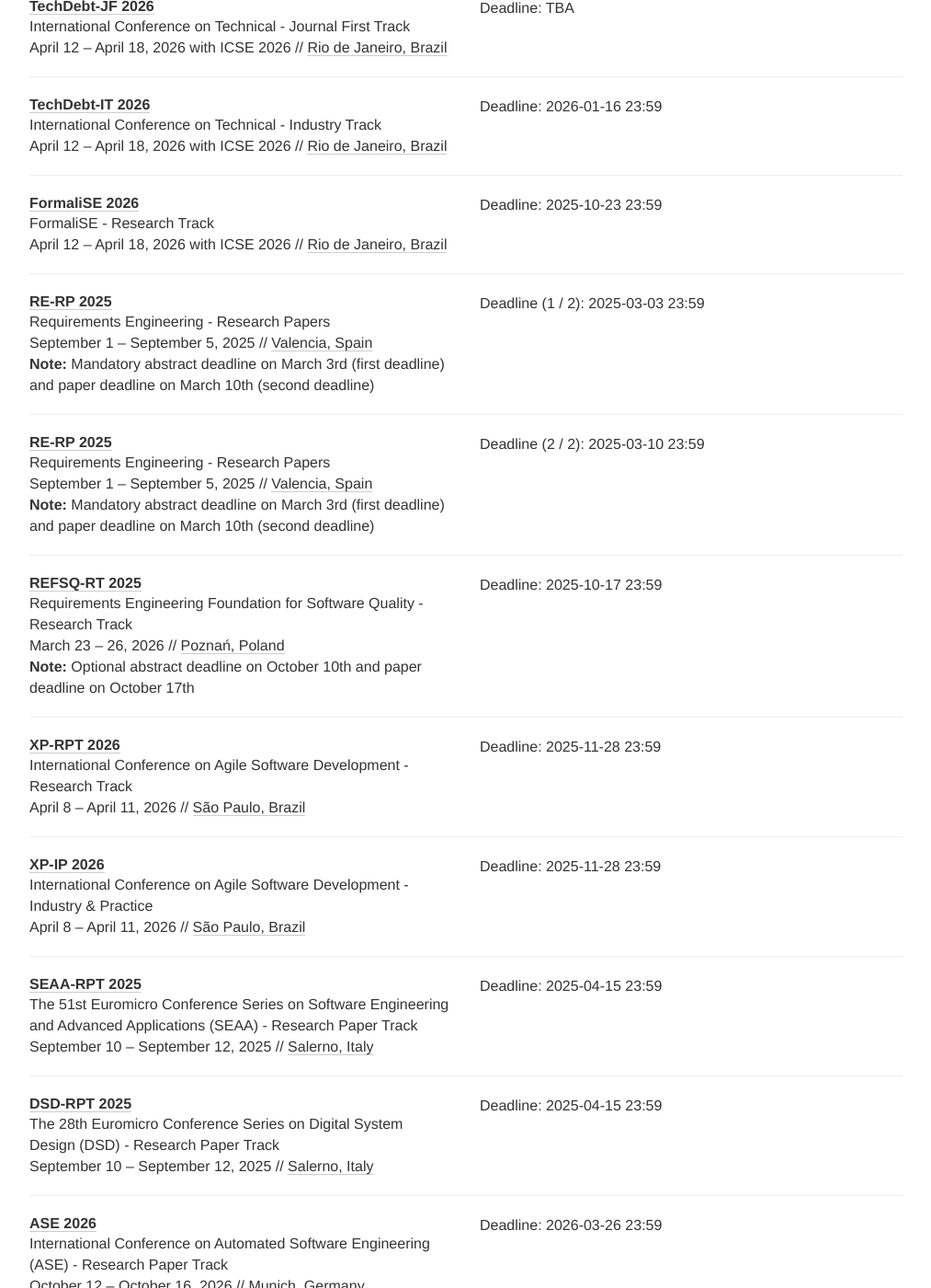
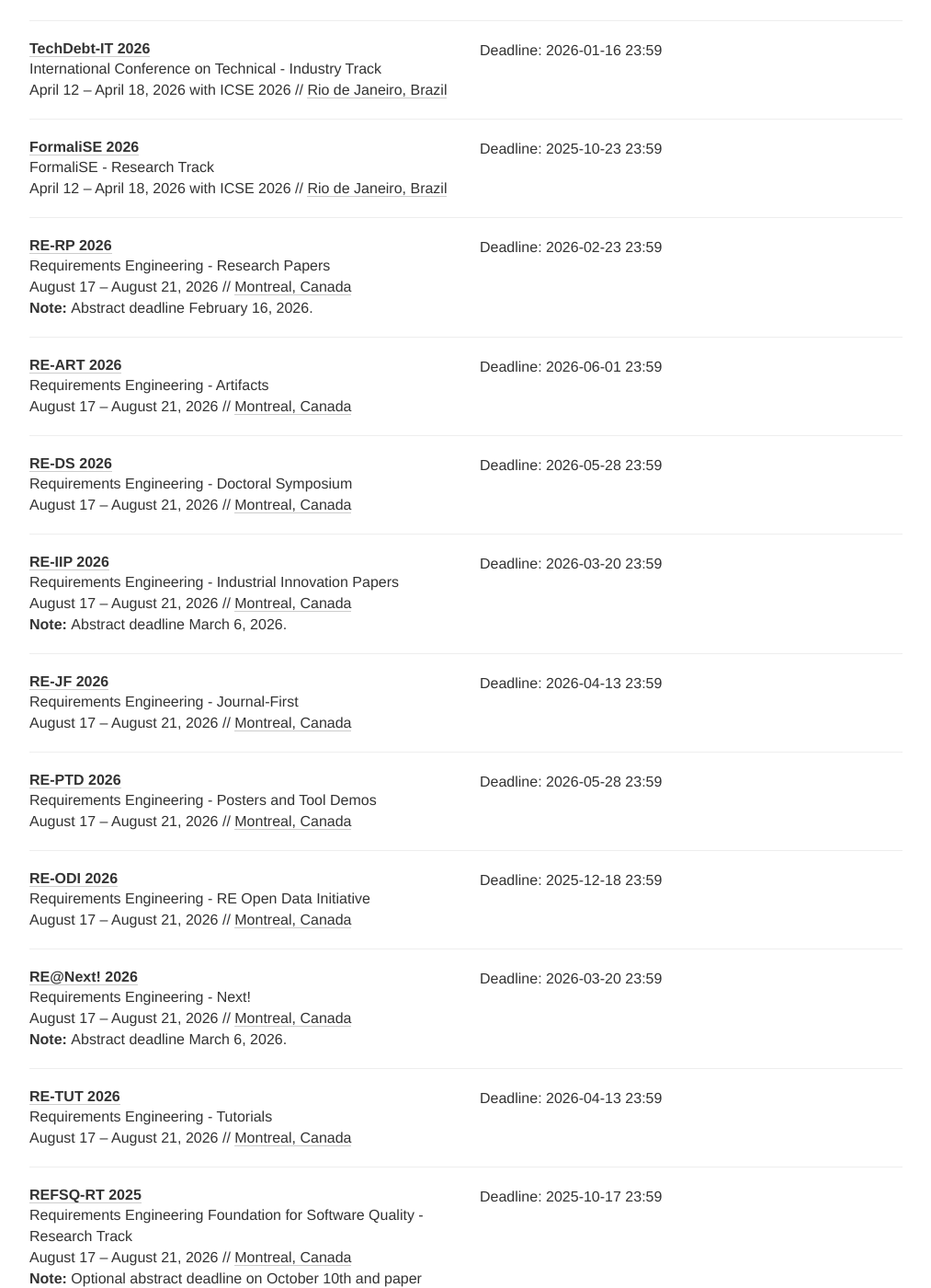
Before and after one commit to se-deadlines/se-deadlines.github.io, a Jekyll site: the page built from index.html, in a window 1280 px wide and 1400 px high, scrolled down 15991 px. Shown: the whole window at 92% size, without its empty margins (133-1146 px from the left). Built offline with Jekyll 4.4.1, drawn with Linux system fonts in a browser that asks for light colours; nearby versions of some CDN libraries; some of the changed text lies outside the part shown.

Commit message:
More updates

```diff
--- a/_data/conferences.yml
+++ b/_data/conferences.yml
@@ -596,15 +596,6 @@
   place: Trondheim, Norway
   tags: [WO]
 
-- name: BI4LLMC
-  description: International Workshop on Benchmark Infrastructure for LLMs for Code
-  year: 2025
-  link: https://bi4llmc25.github.io/
-  deadline: ["TBA"]
-  date: July 23 - 27, 2025 with FSE
-  place: Trondheim, Norway
-  tags: [WO]
-
 - name: CauSE
   description: Causal Methods in Software Engineering
   year: 2025
@@ -726,15 +717,6 @@
   place: Seoul, South Korea
   tags: [CO, CHT]
 
-- name: AIware-IDT
-  description: International Conference on AIware - Industry Demo Track
-  year: 2025
-  link: https://2025.aiwareconf.org/track/aiware-2025-industry-demo-track
-  deadline: ["TBA"]
-  date: November 20 - November 21, 2025
-  place: Seoul, South Korea
-  tags: [CO, IPT, ART]
-
 - name: AIware-AXVT
   description: International Conference on AIware - ArXiv Track
   year: 2025
@@ -749,12 +731,11 @@
 # ESEIW&ESEM
 - name: ESEM
   description: International Symposium on Empirical Software Engineering and Measurement - Technical Papers Track
-  year: 2025
-  link: https://conf.researchr.org/track/esem-2025/esem-2025-technical-track
-  deadline:
-  - "2025-04-25 23:59"
-  date: September 29 - October 3, 2025
-  place: Honolulu, Hawai, USA
+  year: 2026
+  link: https://conf.researchr.org/home/eseiw-2026
+  deadline: ["TBA"]
+  date: October 4 - October 9, 2026
+  place: München, Germany
   note: Mandatory abstract deadline on Apr 18, 2025.
   tags: [CO, RPT]
 
@@ -844,86 +825,88 @@
 # ICSMEs
 - name: ICSME
   description: International Conference on Software Maintenance and Evolution - Research Track
-  year: 2025
-  link: https://conf.researchr.org/track/icsme-2025/icsme-2025-papers
-  deadline:
-  - "2025-03-13 23:59"
-  date: September 7-12, 2025
-  place: Auckland, New Zealand
-  note: Mandatory abstract deadline on March 6, 2025.
+  year: 2026
+  link: https://conf.researchr.org/track/icsme-2026/icsme-2026-papers
+  deadline:
+  - "2026-03-06 23:59"
+  date: September 14 - September 18, 2026
+  place: Benevento, Italy
+  note: Abstract deadline on February 27, 2026.
   tags: [CO, RPT]
 
 - name: ICSME-NIER
   description: International Conference on Software Maintenance and Evolution - New Ideas and Emerging Results
-  year: 2025
-  link: https://conf.researchr.org/track/icsme-2025/icsme-2025-nier
-  deadline:
-  - "2025-06-05 23:59"
-  date: September 7-12, 2025
-  place: Auckland, New Zealand
-  note: Mandatory abstract deadline on May 30 2025.
+  year: 2026
+  link: https://conf.researchr.org/track/icsme-2026/icsme-2026-nier
+  deadline:
+  - "2026-05-16 23:59"
+  date: September 14 - September 18, 2026
+  place: Benevento, Italy
+  note: Abstract deadline on May 11, 2026.
   tags: [CO, NIER]
 
-- name: ICSME-ROSE
-  description: International Conference on Software Maintenance and Evolution - Artifact Evaluation Track and ROSE Festival
-  year: 2025
-  link: https://conf.researchr.org/track/icsme-2025/icsme-2025-artifact---rose
-  deadline:
-  - "2025-07-19 23:59"
-  date: September 7-12, 2025
-  place: Auckland, New Zealand
-  tags: [CO, ART]
+- name: ICSME-NIER
+  description: International Conference on Software Maintenance and Evolution - Replication and Negative Results
+  year: 2026
+  link: https://conf.researchr.org/track/icsme-2026/icsme-2026-replication-and-negative-results
+  deadline:
+  - "2026-05-16 23:59"
+  date: September 14 - September 18, 2026
+  place: Benevento, Italy
+  note: Abstract deadline on May 11, 2026.
+  tags: [CO, RENE]
 
 - name: ICSME-RRT
   description: International Conference on Software Maintenance and Evolution - Registered Reports Track
-  year: 2025
-  link: https://conf.researchr.org/track/icsme-2025/icsme-2025-registered-reports
-  deadline:
-  - "2025-05-20 23:59"
-  date: September 7-12, 2025
-  place: Auckland, New Zealand
+  year: 2026
+  link: https://conf.researchr.org/track/icsme-2026/icsme-2026-registered-reports
+  deadline:
+  - "2026-05-11 23:59"
+  date: September 14 - September 18, 2026
+  place: Benevento, Italy
+  note: Multiple deadlines, see call for papers for details.
   tags: [CO, RRT]
 
-
 - name: ICSME-TDT
-  description: International Conference on Software Maintenance and Evolution - Tool Demo Track
-  year: 2025
-  link: https://conf.researchr.org/track/icsme-2025/icsme-2025-tool-demonstration
-  deadline:
-  - "2025-06-27 23:59"
-  date: September 7-12, 2025
-  place: Auckland, New Zealand
-  tags: [CO, TOT]
+  description: International Conference on Software Maintenance and Evolution - Tool Demonstration and Data Showcase Track
+  year: 2026
+  link: https://conf.researchr.org/track/icsme-2026/icsme-2026-tool-demonstration
+  deadline:
+  - "2026-05-28 23:59"
+  date: September 14 - September 18, 2026
+  place: Benevento, Italy
+  note: Abstract deadline on May 24, 2026.
+  tags: [CO, TOT, DB]
 
 - name: ICSME-IT
   description: International Conference on Software Maintenance and Evolution - Industry Track
-  year: 2025
-  link: https://conf.researchr.org/track/icsme-2025/icsme-2025-industry-track
-  deadline:
-  - "2025-05-18 23:59"
-  date: September 7-12, 2025
-  place: Auckland, New Zealand
-  note: Mandatory abstract deadline on May 11 2025.
+  year: 2026
+  link: https://conf.researchr.org/track/icsme-2026/icsme-2026-industry-track
+  deadline:
+  - "2026-05-15 23:59"
+  date: September 14 - September 18, 2026
+  place: Benevento, Italy
+  note: Abstract deadline on May 8 2026.
   tags: [CO, IPT]
 
 - name: ICSME-JF
   description: International Conference on Software Maintenance and Evolution - Journal First Track
-  year: 2025
-  link: https://conf.researchr.org/track/icsme-2025/icsme-2025-journal-first
-  deadline:
-  - "2025-06-06 23:59"
-  date: September 7-12, 2025
-  place: Auckland, New Zealand
+  year: 2026
+  link: https://conf.researchr.org/track/icsme-2026/icsme-2026-journal-first
+  deadline:
+  - "2026-06-06 23:59"
+  date: September 14 - September 18, 2026
+  place: Benevento, Italy
   tags: [CO, JFT]
 
 - name: ICSME-DS
   description: International Conference on Software Maintenance and Evolution - Doctoral Symposium
-  year: 2025
-  link: https://conf.researchr.org/track/icsme-2025/icsme-2025-doctoral-symposium
-  deadline:
-  - "2025-06-12 23:59"
-  date: September 7-12, 2025
-  place: Auckland, New Zealand
+  year: 2026
+  link: https://conf.researchr.org/track/icsme-2026/icsme-2026-doctoral-symposium
+  deadline:
+  - "2026-06-03 23:59"
+  date: September 14 - September 18, 2026
+  place: Benevento, Italy
   tags: [CO, DOS]
 
 # ISSTA
@@ -942,7 +925,7 @@
   description: Secure Development Conference
   year: 2026
   link: https://conf.researchr.org/track/secdev-2026/secdev-2026-papers#Call-for-Papers
-  link: TBD
+  deadline: ["TBA"]
   date: TBD, co-hosted with FSE 2026
   place: Montreal, Canada
   tags: [CO, RPT, SPT, TTBT, EXPT]
@@ -1054,7 +1037,7 @@
   date: March 17 - 20, 2026
   place: Limassol, Cyprus
   note: Mandatory abstract deadline on November 10 2025.
-  tags: [CO, SPT]
+  tags: [CO, SPT, POS]
 
 - name: SANER-RENE
   description: International Conference on Software Analysis, Evolution and Reengineering - Reproducibility Studies and Negative Results Track
@@ -1280,15 +1263,98 @@
 #REs
 - name: RE-RP
   description: Requirements Engineering - Research Papers
-  year: 2025
-  link: https://conf.researchr.org/track/RE-2025/RE-2025-Research-Papers
-  deadline:
-   - "2025-03-03 23:59"
-   - "2025-03-10 23:59"
-  date: September 1 - September 5, 2025
-  place: Valencia, Spain
-  note: Mandatory abstract deadline on March 3rd (first deadline) and paper deadline on March 10th (second deadline)
-  tags: [RPT]
+  year: 2026
+  link: https://conf.researchr.org/track/RE-2026/RE-2026-Research-Papers
+  deadline:
+   - "2026-02-23 23:59"
+  date: August 17 - August 21, 2026
+  place: Montreal, Canada
+  note: Abstract deadline February 16, 2026.
+  tags: [CO,RPT]
+
+- name: RE-ART
+  description: Requirements Engineering - Artifacts
+  year: 2026
+  link: https://conf.researchr.org/track/RE-2026/RE-2026-artifacts
+  deadline:
+   - "2026-06-01 23:59"
+  date: August 17 - August 21, 2026
+  place: Montreal, Canada
+  tags: [CO,ART]
+
+- name: RE-DS
+  description: Requirements Engineering - Doctoral Symposium
+  year: 2026
+  link: https://conf.researchr.org/track/RE-2026/RE-2026-doctoral-symposium
+  deadline:
+   - "2026-05-28 23:59"
+  date: August 17 - August 21, 2026
+  place: Montreal, Canada
+  tags: [CO,DS]
+
+- name: RE-IIP
+  description: Requirements Engineering - Industrial Innovation Papers
+  year: 2026
+  link: https://conf.researchr.org/track/RE-2026/RE-2026-industrial-innovation-papers
+  deadline:
+   - "2026-03-20 23:59"
+  date: August 17 - August 21, 2026
+  place: Montreal, Canada
+  note: Abstract deadline March 6, 2026.
+  tags: [CO,IPT]
+
+- name: RE-JF
+  description: Requirements Engineering - Journal-First
+  year: 2026
+  link: https://conf.researchr.org/track/RE-2026/RE-2026-journal-first
+  deadline:
+   - "2026-04-13 23:59"
+  date: August 17 - August 21, 2026
+  place: Montreal, Canada
+  tags: [CO,IPT]
+
+- name: RE-PTD
+  description: Requirements Engineering - Posters and Tool Demos
+  year: 2026
+  link: https://conf.researchr.org/track/RE-2026/RE-2026-posters-and-tool-demos
+  deadline:
+   - "2026-05-28 23:59"
+  date: August 17 - August 21, 2026
+  place: Montreal, Canada
+  tags: [CO,POS]
+
+- name: RE-ODI
+  description: Requirements Engineering - RE Open Data Initiative
+  year: 2026
+  link: https://conf.researchr.org/track/RE-2026/RE-2026-re-open-data-initiative
+  deadline:
+   - "2025-12-18 23:59"
+  date: August 17 - August 21, 2026
+  place: Montreal, Canada
+  tags: [CO,DB]
+
+- name: RE@Next!
+  description: Requirements Engineering - Next!
+  year: 2026
+  link: https://conf.researchr.org/track/RE-2026/RE-2026-re-next--papers
+  deadline:
+   - "2026-03-20 23:59"
+  date: August 17 - August 21, 2026
+  place: Montreal, Canada
+  note: Abstract deadline March 6, 2026.
+  tags: [CO,NIER]
+
+- name: RE-TUT
+  description: Requirements Engineering - Tutorials
+  year: 2026
+  link: https://conf.researchr.org/track/RE-2026/RE-2026-tutorials
+  deadline:
+   - "2026-04-13 23:59"
+  date: August 17 - August 21, 2026
+  place: Montreal, Canada
+  tags: [CO,TTBT]
+
+#REFSQ
 
 - name: REFSQ-RT
   description: Requirements Engineering Foundation for Software Quality - Research Track
@@ -1296,10 +1362,12 @@
   link: https://2026.refsq.org/track/refsq-2026-research-papers
   deadline:
    - "2025-10-17 23:59"
-  date: March 23 - 26, 2026
-  place: Poznań, Poland
+  date: August 17 - August 21, 2026
+  place: Montreal, Canada
   note: Optional abstract deadline on October 10th and paper deadline on October 17th
   tags: [CO, RPT]
+
+#XPs
 
 - name: XP-RPT
   description: International Conference on Agile Software Development - Research Track
@@ -1321,25 +1389,25 @@
   place: São Paulo, Brazil
   tags: [CO, IPT]
 
-
+#SEAA and DSD
 - name: SEAA-RPT
-  description: The 51st Euromicro Conference Series on Software Engineering and Advanced Applications (SEAA) - Research Paper Track
-  year: 2025
-  link: https://dsd-seaa.com/seaa2025/
-  deadline:
-  - "2025-04-15 23:59"
-  date: September 10 - September 12, 2025
-  place: Salerno, Italy
+  description: Euromicro Conference Series on Software Engineering and Advanced Applications (SEAA) - Research Paper Track
+  year: 2026
+  link: https://dsd-seaa.com/seaa2026/
+  deadline:
+  - "2026-04-15 23:59"
+  date: September 2 - September 5, 2026
+  place: Krakow, Poland
   tags: [CO, RPT]
 
 - name: DSD-RPT
-  description: The 28th Euromicro Conference Series on Digital System Design (DSD) - Research Paper Track
-  year: 2025
-  link: https://dsd-seaa.com/dsd2025/
-  deadline:
-  - "2025-04-15 23:59"
-  date: September 10 - September 12, 2025
-  place: Salerno, Italy
+  description: Euromicro Conference Series on Digital System Design (DSD) - Research Paper Track
+  year: 2026
+  link: https://dsd-seaa.com/dsd2026/
+  deadline:
+  - "2026-04-15 23:59"
+  date: September 2 - September 5, 2026
+  place: Krakow, Poland
   tags: [CO, RPT]
 
 # ASE 2025
@@ -1604,68 +1672,22 @@
   tags: [CO, TTBT]
 
 # IST
-- name: IST-MDDT
-  description: Information and Software Technology - Model- and Data-driven Digital Twins
-  year: 2025
-  link: https://www.sciencedirect.com/special-issue/315430/model-and-data-driven-digital-twins
-  deadline:
-  - "2025-05-05 23:59"
-  tags: [JO]
-
-- name: IST-S&S
-  description: Information and Software Technology - Software and Society Ethics, Equity, and Sustainability in Software
-  year: 2025
-  link: https://www.sciencedirect.com/special-issue/315503/software-and-society-ethics-equity-and-sustainability-in-software
-  deadline:
-  - "2025-02-14 23:59"
-  tags: [JO]
-
-- name: IST-AYR
-  description: Information and Software Technology - Are you ready for the age of fairness in software systems?
-  year: 2025
-  link: https://www.sciencedirect.com/special-issue/315807/are-you-ready-for-the-age-of-fairness-in-software-systems
-  deadline:
-  - "2025-03-30 23:59"
-  tags: [JO]
-
-- name: IST-MT
-  description: Information and Software Technology - Special Issue on Metamorphic Testing
-  year: 2025
-  link: https://www.sciencedirect.com/special-issue/317272/special-issue-on-metamorphic-testing
-  deadline:
-  - "2025-03-20 23:59"
-  tags: [JO]
-
-- name: IST-AISOC
-  description: Information and Software Technology - Artificial Intelligence and Service Oriented Computing (AI&SoC)
-  year: 2025
-  link: https://www.sciencedirect.com/special-issue/317558/artificial-intelligence-and-service-oriented-computing-aisoc
-  deadline:
-  - "2025-05-31 23:59"
-  tags: [JO]
-
-- name: IST-NEXTGEN
-  description: Information and Software Technology - Next-Generation Model-Based Software Engineering with Foundation Models
-  year: 2025
-  link: https://www.sciencedirect.com/special-issue/318822/next-generation-model-based-software-engineering-with-foundation-models
-  deadline:
-  - "2025-05-31 23:59"
-  tags: [JO]
-
-- name: IST-REG
-  description: Information and Software Technology - Regulatory Compliance in Software Engineering
-  year: 2025
-  link: https://www.sciencedirect.com/special-issue/319254/regulatory-compliance-in-software-engineering
-  deadline:
-  - "2025-09-05 23:59"
-  tags: [JO]
 
 - name: IST-GENAI
   description: Information and Software Technology - Engineering GenAI-enabled Software Systems
-  year: 2025
+  year: 2026
   link: https://www.sciencedirect.com/special-issue/322047/engineering-genai-enabled-software-systems
   deadline:
-  - "2025-10-31 23:59"
+  - "2025-12-31 23:59"
+  tags: [JO]
+
+
+- name: IST-SAAI
+  description: Information and Software Technology - Software Architecture for AI-Driven Systems - Challenges and Emerging Solutions
+  year: 2026
+  link: https://www.sciencedirect.com/special-issue/325890/software-architecture-for-ai-driven-systems-challenges-and-emerging-solutions
+  deadline:
+  - "2026-01-15 23:59"
   tags: [JO]
 
 # JSS
@@ -1694,3 +1716,32 @@
   deadline:
   - "2025-11-01 23:59"
   tags: [JO]
+
+# TSE
+
+
+# ESE
+
+- name: ESE-ASELLM
+  description: Empirical Software Engineering - Advancing Software Engineering with Large Language Models
+  year: 2026
+  link: https://link.springer.com/collections/jfdgedjehb
+  deadline:
+  - "2025-11-28 23:59"
+  tags: [JO]
+
+- name: ESE-AIFMSE
+  description: Empirical Software Engineering - AI Foundation Models and Software Engineering
+  year: 2026
+  link: https://link.springer.com/collections/dbdgadcbdg
+  deadline:
+  - "2025-12-28 23:59"
+  tags: [JO]
+
+- name: ESE-QSE
+  description: Empirical Software Engineering - Empirical Studies for Quantum Software Engineering
+  year: 2026
+  link: https://link.springer.com/collections/ajidabcjaa
+  deadline:
+  - "2026-03-01 23:59"
+  tags: [JO]
```
